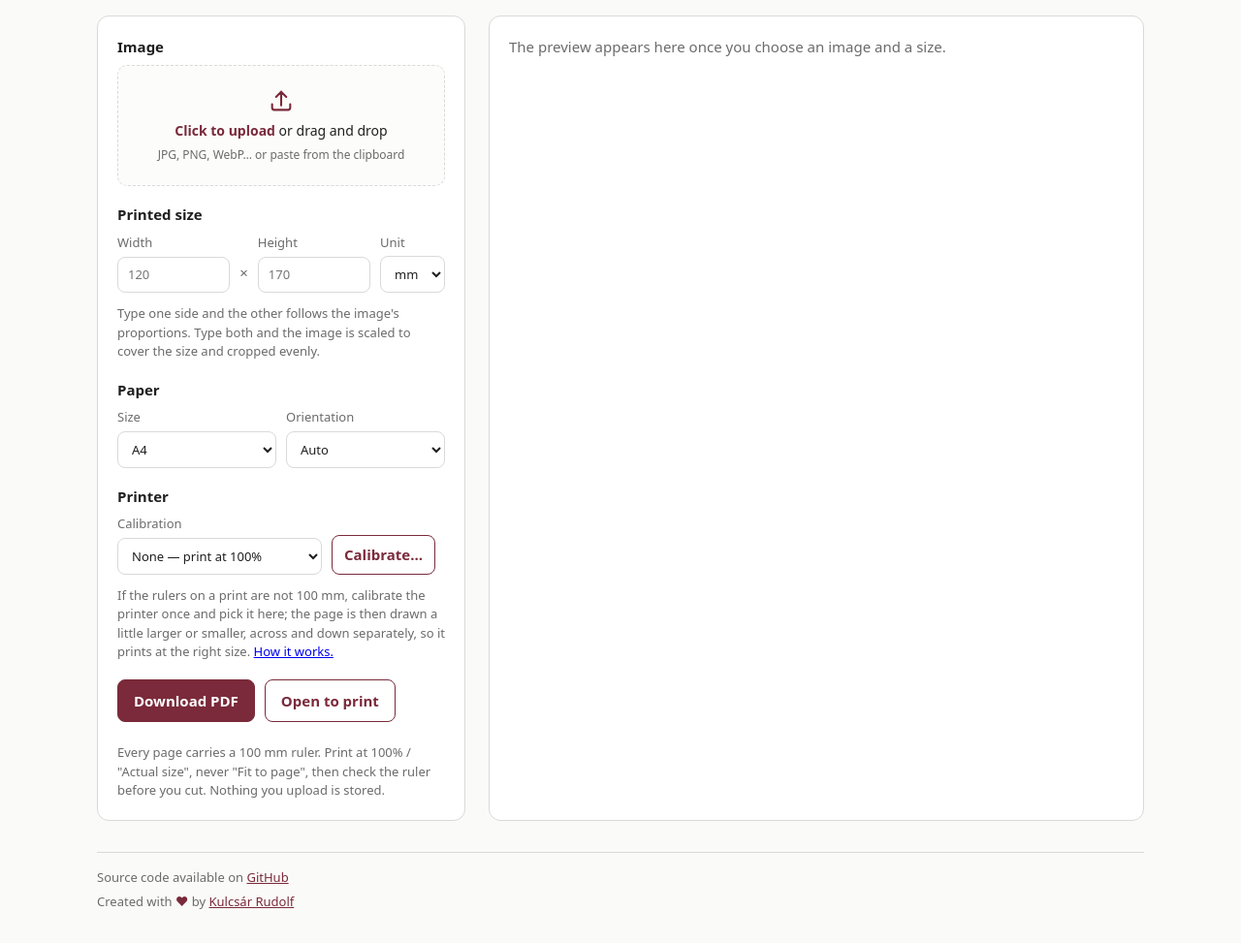
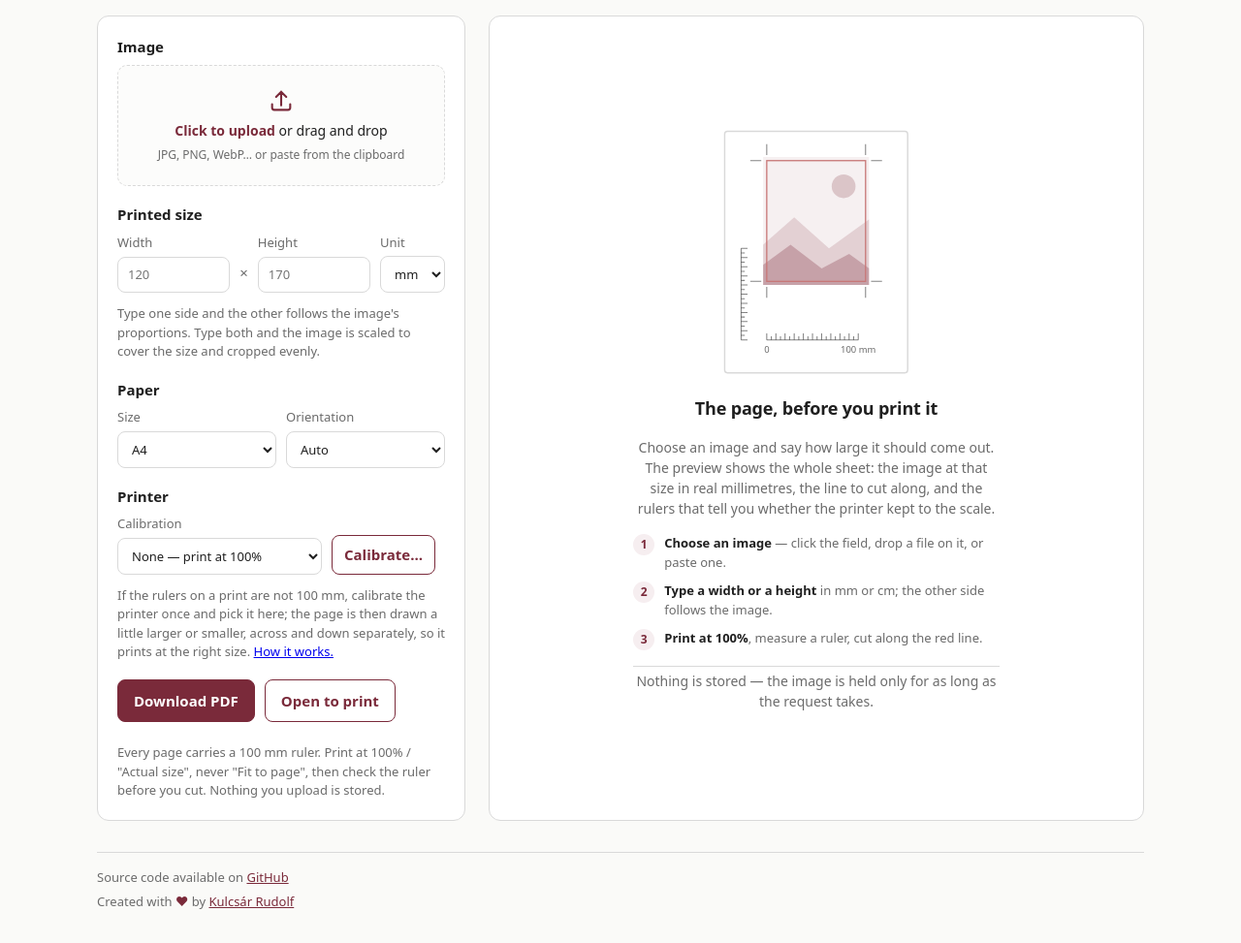
Before and after one commit to kulcsarrudolf/exactly-print, a FastAPI app: page / in a window 1280 px wide. Shown: the part 114-1087 px from the top of the page at 97% size. Run offline with FastAPI, Linux system fonts and the light colour scheme.

Commit message:
feat: explain the app in the empty preview panel (#15)
The panel is as tall as the form beside it, so before an image is chosen
it was a large blank card with one grey line in the corner. It now says
what the app does, in the space it already took up.

- A drawing of the page the app produces: the image inside the red cut
  line, crop marks in the corners, and the bottom and left 100 mm rulers,
  in the same guide red the preview uses.
- A heading, a sentence on what the preview will show, the three steps,
  and the note that nothing is stored.
- The block is centred in the panel; the plain .placeholder class is left
  alone, so the message shrink.js writes while resizing is unchanged.

```diff
--- a/src/exactly_print/static/style.css
+++ b/src/exactly_print/static/style.css
@@ -513,6 +513,134 @@ dialog .hint:empty {
   margin: 0;
 }
 
+/* The panel is as tall as the form beside it; centre the empty state in it. */
+#preview:has(.empty) {
+  display: grid;
+  align-content: center;
+  justify-items: center;
+}
+
+.empty {
+  display: flex;
+  flex-direction: column;
+  align-items: center;
+  gap: 16px;
+  max-width: 44ch;
+  padding: 8px 0;
+  text-align: center;
+}
+
+.empty-art {
+  width: min(220px, 55%);
+  height: auto;
+}
+
+.empty-art .sheet {
+  fill: #fff;
+  stroke: var(--line);
+  stroke-width: 1.5;
+}
+
+.empty-art .sky,
+.empty-art .sun,
+.empty-art .hill-far,
+.empty-art .hill-near {
+  fill: var(--accent);
+}
+
+.empty-art .sky {
+  opacity: 0.07;
+}
+
+.empty-art .sun {
+  opacity: 0.22;
+}
+
+.empty-art .hill-far {
+  opacity: 0.16;
+}
+
+.empty-art .hill-near {
+  opacity: 0.28;
+}
+
+/* The same red the preview draws the trim line in. */
+.empty-art .cut {
+  fill: none;
+  stroke: #c87878;
+  stroke-width: 1.4;
+}
+
+.empty-art .marks,
+.empty-art .ruler {
+  fill: none;
+  stroke: var(--ink);
+  stroke-width: 1.1;
+  opacity: 0.55;
+}
+
+.empty-art .tick-label {
+  fill: var(--muted);
+  font: 500 10px/1 system-ui, sans-serif;
+}
+
+.empty h2 {
+  margin: 0;
+  font-size: 18px;
+  letter-spacing: -0.01em;
+}
+
+.empty p {
+  margin: 0;
+  color: var(--muted);
+  font-size: 14px;
+}
+
+.empty-steps {
+  counter-reset: step;
+  list-style: none;
+  margin: 0;
+  padding: 0;
+  display: grid;
+  gap: 10px;
+  text-align: left;
+}
+
+.empty-steps li {
+  display: grid;
+  grid-template-columns: auto 1fr;
+  gap: 10px;
+  align-items: start;
+  font-size: 13px;
+  color: var(--muted);
+}
+
+.empty-steps li::before {
+  counter-increment: step;
+  content: counter(step);
+  display: grid;
+  place-items: center;
+  width: 22px;
+  height: 22px;
+  border-radius: 50%;
+  background: #f6eef0;
+  color: var(--accent);
+  font-size: 12px;
+  font-weight: 700;
+}
+
+.empty-steps strong {
+  color: var(--ink);
+  font-weight: 600;
+}
+
+.empty-note {
+  padding-top: 4px;
+  border-top: 1px solid var(--line);
+  align-self: stretch;
+  font-size: 13px;
+}
+
 figure {
   margin: 0;
   display: flex;
--- a/src/exactly_print/templates/index.html
+++ b/src/exactly_print/templates/index.html
@@ -123,7 +123,37 @@
       </form>
 
       <section id="preview" aria-live="polite">
-        <p class="placeholder">The preview appears here once you choose an image and a size.</p>
+        <div class="empty">
+          <svg class="empty-art" viewBox="0 0 220 280" width="220" height="280" aria-hidden="true" focusable="false">
+            <rect class="sheet" x="10" y="8" width="200" height="264" rx="3" />
+            <g clip-path="url(#empty-bleed)">
+              <rect class="sky" x="52" y="36" width="116" height="140" />
+              <circle class="sun" cx="140" cy="68" r="13" />
+              <path class="hill-far" d="M52 176V132l34-30 38 34 44-32v72Z" />
+              <path class="hill-near" d="M52 176v-22l30-22 34 26 30-16 22 16v18Z" />
+            </g>
+            <clipPath id="empty-bleed"><rect x="52" y="36" width="116" height="140" /></clipPath>
+            <rect class="cut" x="56" y="40" width="108" height="132" />
+            <path class="marks" d="M38 40h12M56 22v12M170 40h12M164 22v12M38 172h12M56 178v12M170 172h12M164 178v12" />
+            <path class="ruler" d="M56 236h100M28 236V136" />
+            <path class="ruler" d="M56 236v-7M61 236v-4M66 236v-7M71 236v-4M76 236v-7M81 236v-4M86 236v-7M91 236v-4M96 236v-7M101 236v-4M106 236v-7M111 236v-4M116 236v-7M121 236v-4M126 236v-7M131 236v-4M136 236v-7M141 236v-4M146 236v-7M151 236v-4M156 236v-7" />
+            <path class="ruler" d="M28 236h7M28 231h4M28 226h7M28 221h4M28 216h7M28 211h4M28 206h7M28 201h4M28 196h7M28 191h4M28 186h7M28 181h4M28 176h7M28 171h4M28 166h7M28 161h4M28 156h7M28 151h4M28 146h7M28 141h4M28 136h7" />
+            <text class="tick-label" x="56" y="250" text-anchor="middle">0</text>
+            <text class="tick-label" x="156" y="250" text-anchor="middle">100 mm</text>
+          </svg>
+          <h2>The page, before you print it</h2>
+          <p>
+            Choose an image and say how large it should come out. The preview shows the whole
+            sheet: the image at that size in real millimetres, the line to cut along, and the
+            rulers that tell you whether the printer kept to the scale.
+          </p>
+          <ol class="empty-steps">
+            <li><span><strong>Choose an image</strong> — click the field, drop a file on it, or paste one.</span></li>
+            <li><span><strong>Type a width or a height</strong> in mm or cm; the other side follows the image.</span></li>
+            <li><span><strong>Print at 100%</strong>, measure a ruler, cut along the red line.</span></li>
+          </ol>
+          <p class="empty-note">Nothing is stored — the image is held only for as long as the request takes.</p>
+        </div>
       </section>
     </main>
 
```
